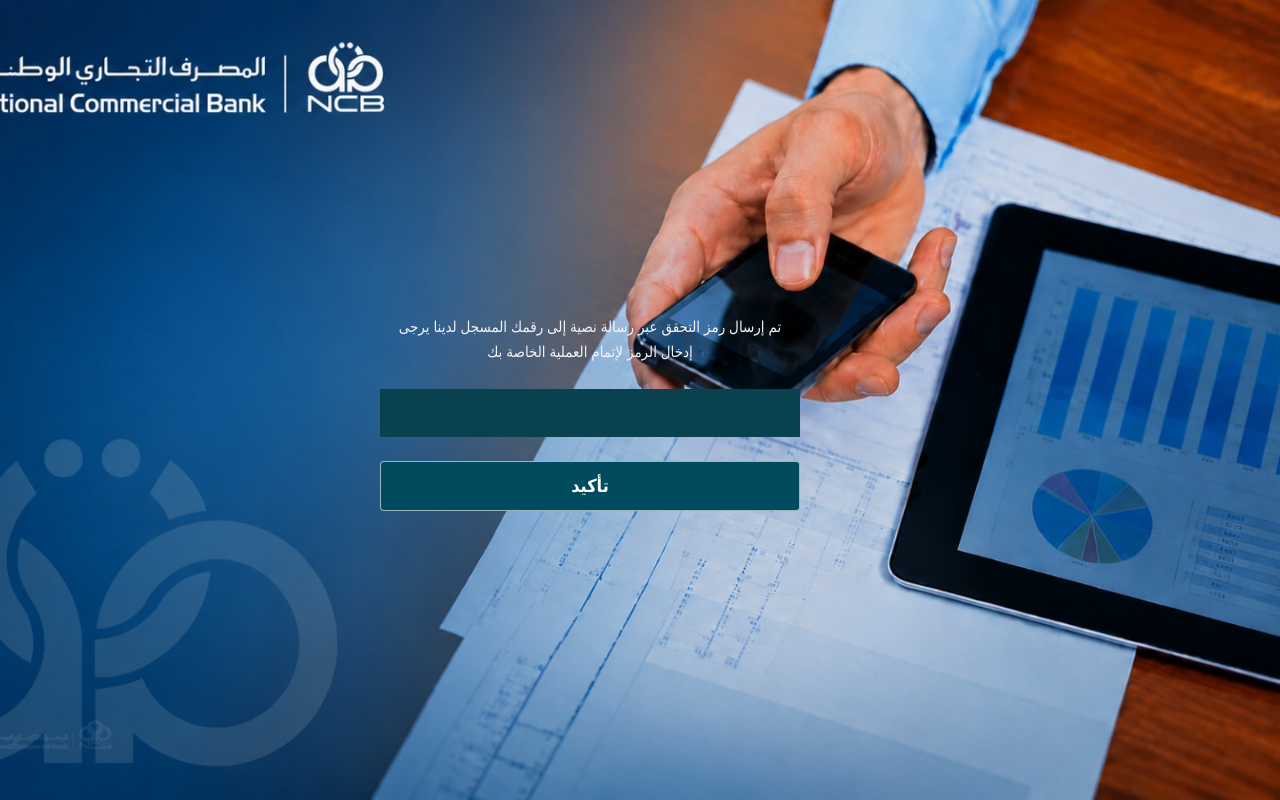
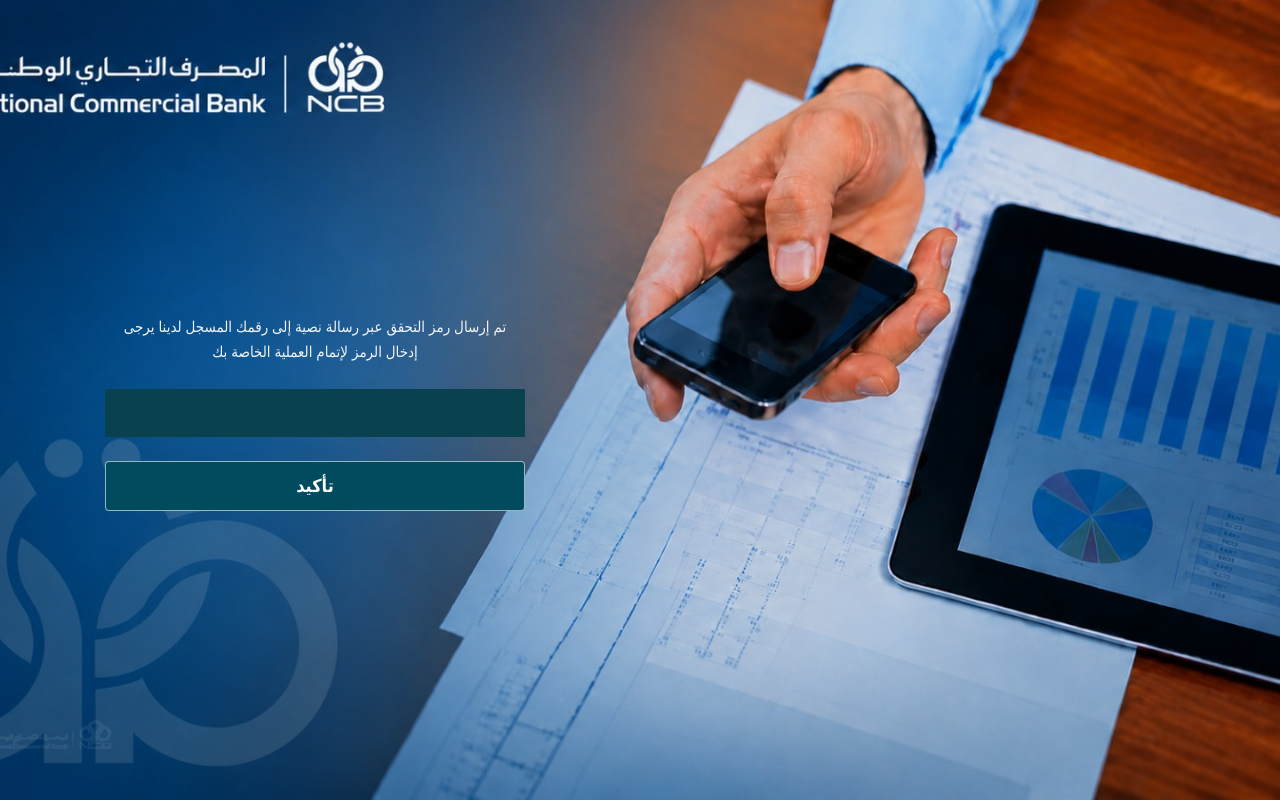
Before and after one commit to omarrnaguibb/NCB_site, a React (Vite) app: page /otp in a window 1280 px wide. Built offline with nearby package versions, Linux system fonts and the light colour scheme; no server answers.

Commit message:
notify user with limited plan

```diff
--- a/src/ncb.css
+++ b/src/ncb.css
@@ -349,8 +349,8 @@
 @media screen and (min-width: 1024px) {
   .ncb-page {
     display: flex;
-    justify-content: center;
-    align-items: center;
+    justify-content: end;
+    align-items: end;
     padding: 0 5px;
   }
   .ncb-page__bg{
@@ -358,8 +358,9 @@
   }
     .ncb-page__content{
       width: 100vw;
-      margin: 0 100px 0 0 ;
+      margin: 0 0 0 0 ;
       max-width: 420px;
+      margin-left: 100px;
     }
     .ncb-form{
       width: 100%;
```
